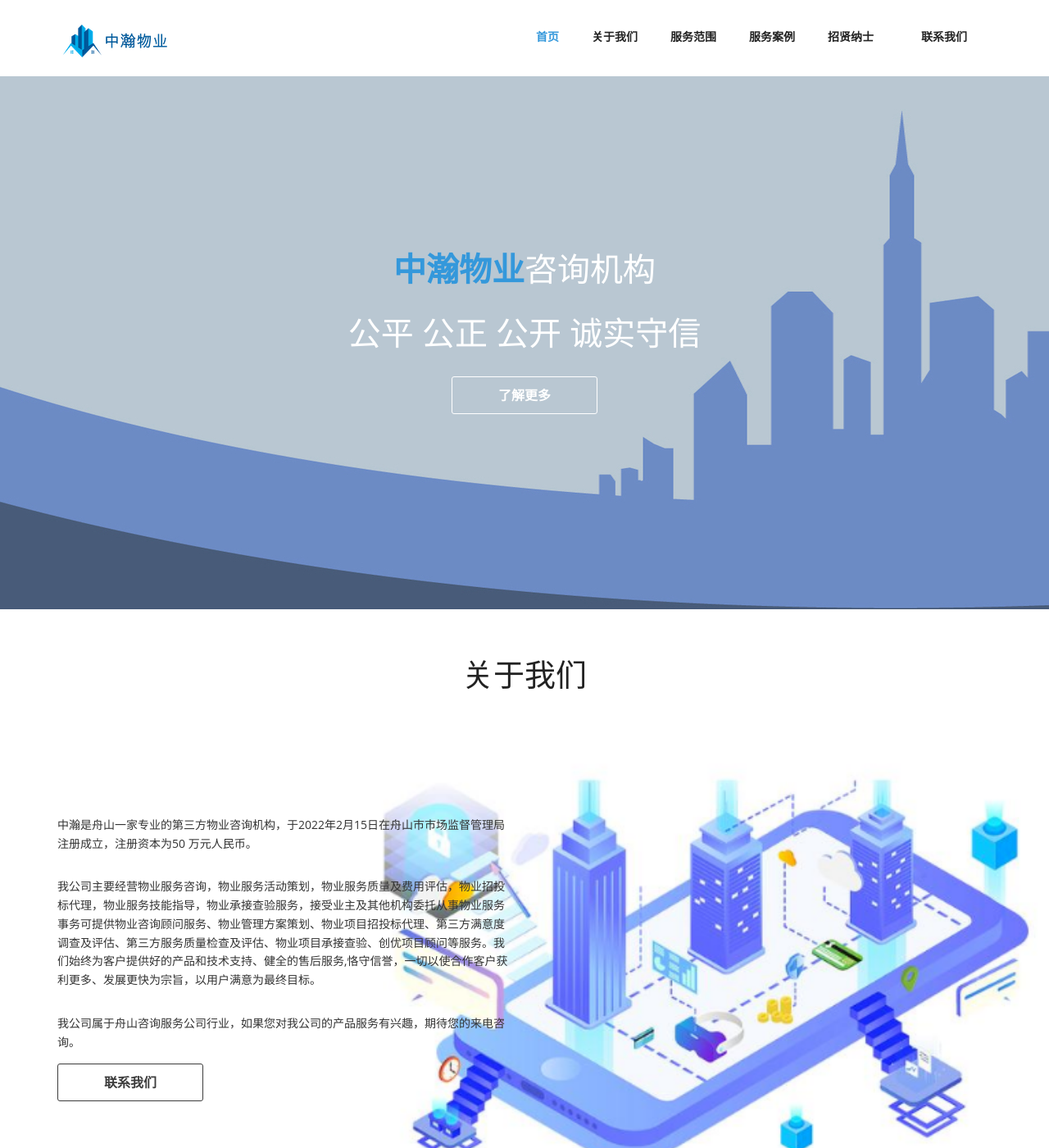
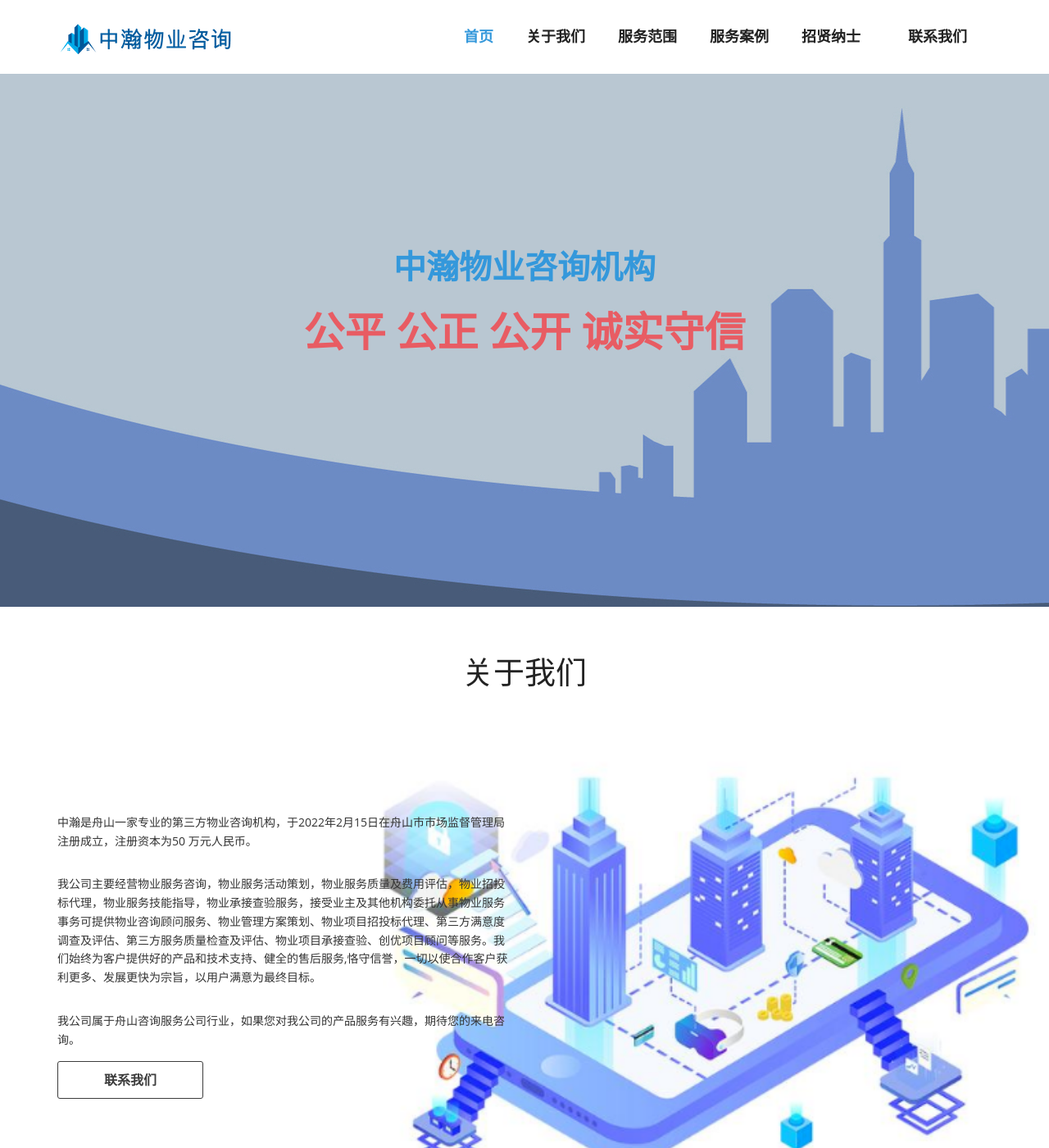
Before and after one commit to ning-yang/ning-yang.github.io, a Jekyll site: the page business/index.html, which Jekyll copies as it is, in a window 1280 px wide and 1400 px high. Shown: the whole window at 82% size. Built offline with Jekyll 4.4.1, drawn with Linux system fonts in a browser that asks for light colours.

```diff
--- a/business/css/style.css
+++ b/business/css/style.css
@@ -161,7 +161,7 @@ p {
 
 .navStyle ul li a {
     display: block;
-    font-size: 14px;
+    font-size: 18px;
     color: #222222;
     font-family: 'Raleway', sans-serif;
     text-decoration: none;
@@ -248,6 +248,15 @@ p {
     margin: 0 0 20px 0;
     text-align: left;
     font-weight: 700;
+}
+
+.top_left_cont h1 {
+    font-size: 50px;
+    color: #E85C63;
+    line-height: 52px;
+    margin: 0 0 26px 0;
+    text-align: center;
+    font-weight: 800;
 }
 
 .top_left_cont h2 {
--- a/business/index.html
+++ b/business/index.html
@@ -57,9 +57,9 @@
           <div class="row">
             <div class="col-md-12">
               <div class="top_left_cont zoomIn wow animated">
-                <h2><strong>中瀚物业</strong>咨询机构</h2>
-                <h2>公平 公正 公开 诚实守信</h2>
-                <a href="#service" class="read_more2">了解更多</a>
+                <h2><strong>中瀚物业咨询机构</strong></h2>
+                <h1>公平 公正 公开 诚实守信</h1>
+                <!-- <a href="#service" class="read_more2">了解更多</a> -->
               </div>
             </div>
           </div>
@@ -174,20 +174,20 @@
 
 
   <!-- Portfolio -->
-  <section id="Portfolio" class="content">
+  <!-- <section id="Portfolio" class="content"> -->
 
     <!-- Container -->
-    <div class="container portfolio_title">
+    <!-- <div class="container portfolio_title"> -->
 
       <!-- Title -->
-      <div class="section-title">
-        <h2>服务案例</h2>
-      </div>
+      <!-- <div class="section-title"> -->
+        <!-- <h2>服务案例</h2> -->
+      <!-- </div> -->
       <!--/Title -->
 
-    </div>
+    <!-- </div> -->
     <!-- Container -->
-  </section>
+  <!-- </section> -->
   <!--/Portfolio -->
 
   <section class="page_section team" id="team">
```
Also changed, not shown: other parts of business/index.html (+1 -1 lines), business/favicon.png, business/img/logo.png, business/img/logo_only.png (added), business/img/logo_text_original.png (added).
